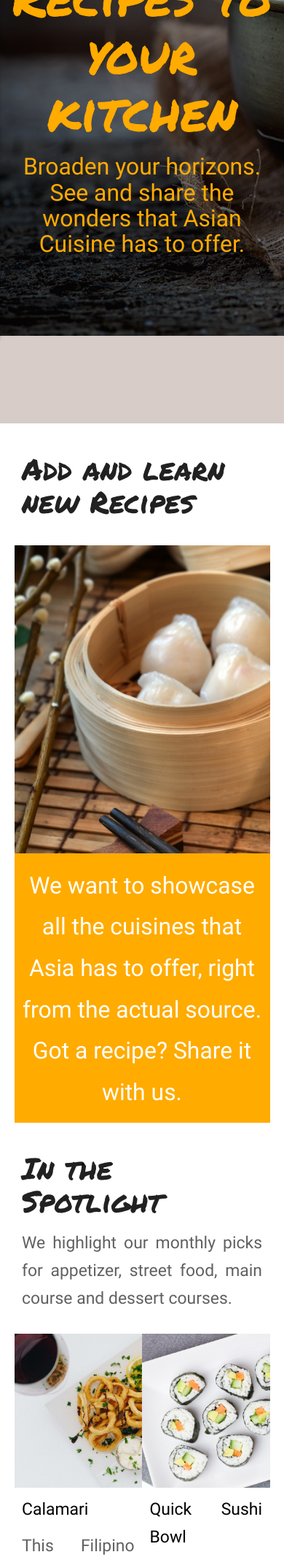
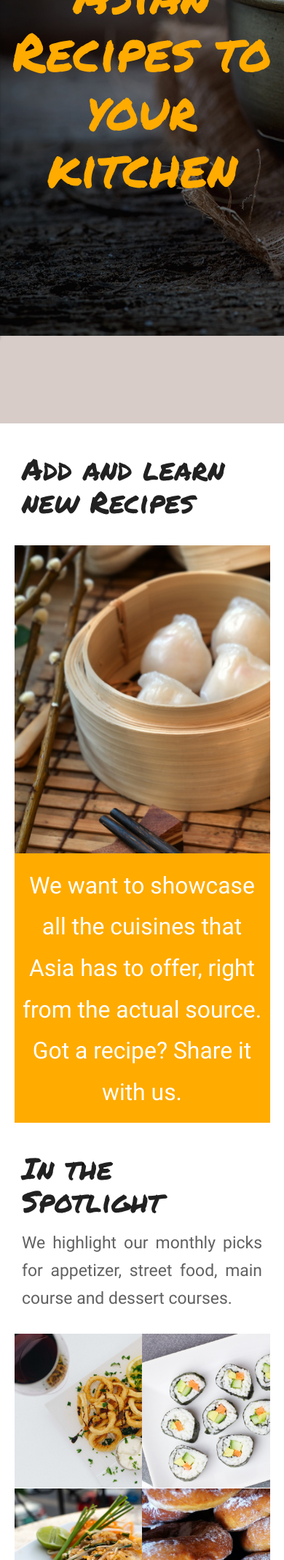
Before and after one commit to Code-Institute-Submissions/ricebowl-milestone3project, a Flask app: page / in a window 390 px wide. Shown: the part 440-2577 px from the top of the page at 73% size. Run offline with Flask 2, Linux system fonts and the light colour scheme; some libraries are stand-ins or nearby versions.

Commit message:
Made and adjusted content for mobile view

```diff
--- a/templates/homepage.html
+++ b/templates/homepage.html
@@ -4,7 +4,7 @@
     <div class="row">
         <div class="col s12">
             <h2>Bringing local Asian Recipes to your kitchen</h2>
-            <h4>Broaden your horizons. See and share the wonders that Asian Cuisine has to offer.</h4>
+            <h4 class="hide-on-small-only">Broaden your horizons. See and share the wonders that Asian Cuisine has to offer.</h4>
         </div>
     </div>
 </div>
@@ -40,22 +40,22 @@
         <div class="col s6 spotlight-one-image"></div>
         <div class="col s6 spotlight-two-image"></div>
         <div class="col s6">
-            <h5 class="recipe-title">Calamari</h5>
-            <h5>This Filipino dish consists of batter-coated squid. Then deep-fried for that crispy texture.</h5>
+            <h5 class="recipe-title hide-on-small-only">Calamari</h5>
+            <h5 class="hide-on-small-only">This Filipino dish consists of batter-coated squid. Then deep-fried for that crispy texture.</h5>
         </div>
         <div class="col s6">
-            <h5 class="recipe-title">Quick Sushi Bowl</h5>
-            <h5>Japanese dish prepared with 'sushi rice', salmon and vegetables. Delicious and easy.</h5>
+            <h5 class="recipe-title hide-on-small-only">Quick Sushi Bowl</h5>
+            <h5 class="hide-on-small-only">Japanese dish prepared with 'sushi rice', salmon and vegetables. Delicious and easy.</h5>
         </div>
         <div class="col s6 spotlight-three-image"></div>
         <div class="col s6 spotlight-four-image"></div>
         <div class="col s6">
-            <h5 class="recipe-title">Pad Thai with Tofu</h5>
-            <h5>Stir-fried Thai noodle dish. Made with prawns, peanuts, eggs & greens.</h5>
+            <h5 class="recipe-title hide-on-small-only">Pad Thai with Tofu</h5>
+            <h5 class="hide-on-small-only">Stir-fried Thai noodle dish. Made with prawns, peanuts, eggs & greens.</h5>
         </div>
         <div class="col s6">
-            <h5 class="recipe-title">Youtiao (Doughnuts)</h5>
-            <h5>Golden deep-fried dough eaten in China. Light, airy and surprisingly chewy.</h5>
+            <h5 class="recipe-title hide-on-small-only">Youtiao (Doughnuts)</h5>
+            <h5 class="hide-on-small-only">Golden deep-fried dough eaten in China. Light, airy and surprisingly chewy.</h5>
         </div>
         <div class="col s12">
             <a href="{{ url_for('spotlight') }}" class="waves-effect waves-light btn-large amber accent-4"><i class="material-icons right"></i>Learn more</a>
--- a/templates/spotlight.html
+++ b/templates/spotlight.html
@@ -4,7 +4,8 @@
      <div class="row">
         <div class="col s12">
             <h3>Spotlight</h3>
-            <h4>Every month we pick our favourite dishes from different cuisines and share their delicousness.</h4>
+            <h4 class="hide-on-small-only">Every month we pick our favourite dishes from different cuisines and share their delicousness.</h4>
+            <h4 class="hide-on-med-and-up">Monthly dish highlights.</h4>
         </div>
     </div>
 </div>
--- a/templates/travelblog.html
+++ b/templates/travelblog.html
@@ -4,7 +4,8 @@
     <div class="row">
         <div class="col s12">
             <h3>Travel Blog</h3>
-            <h4>Your monthly deep dive into the world of food touring and Asian Cuisine.</h4>
+            <h4 class="hide-on-small-only">Your monthly deep dive into the world of food touring and Asian Cuisine.</h4>
+            <h4 class="hide-on-med-and-up">Read our monthly food blog.</h4>
         </div>
     </div>
 </div>
@@ -13,7 +14,7 @@
     <div class="row">
         <div class="col s12">
             <h3>It's more delicious in the Philippines</h3>
-            <h5 class="text"><i>I'm endlessly amazed when I travel to the Philippines at the sheer amount of variety of dishes they have. Everytime I go back there is always something new and exciting to experience.</i></h5>
+            <h5 class="text hide-on-small-only"><i>I'm endlessly amazed when I travel to the Philippines at the sheer amount of variety of dishes they have. Everytime I go back there is always something new and exciting to experience.</i></h5>
             <h6>By Mark Goldbridge</h6>
             <hr>
         </div>
```
Also changed, not shown: static/css/style.css (+8 -0 lines), templates/recipes.html (+19 -5 lines).
